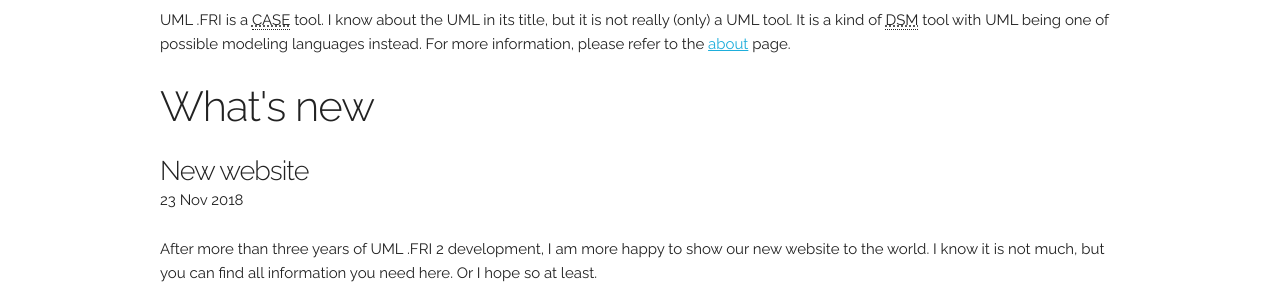
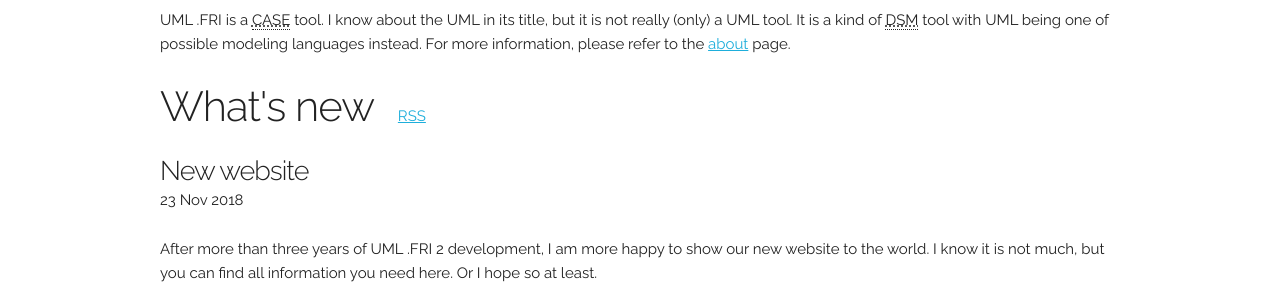
Before and after one commit to umlfri/umlfri.github.io, a Jekyll site: the page built from index.md, in a window 1280 px wide. Shown: the part 145-445 px from the top of the page. Built offline with Jekyll 4.4.1, drawn with Linux system fonts in a browser that asks for light colours.

Commit message:
RSS news link

```diff
--- a/_layouts/indexpage.html
+++ b/_layouts/indexpage.html
@@ -6,7 +6,9 @@
 
 {% assign psize = site.posts | size %}
 {% if psize > 0 %}
+<div class="news_list">
 <h2>What's new</h2>
+<a href="{{ '/feed.xml' | prepend: site.baseurl }}" class="feed_link" rel="alternate" type="application/rss+xml">RSS</a>
 
 {% for post in site.posts %}
 <div class="news_post">
@@ -17,3 +19,4 @@
 </div>
 {% endfor %}
 {% endif %}
+</div>
--- a/_sass/news.scss
+++ b/_sass/news.scss
@@ -20,3 +20,14 @@
     }
   }
 }
+
+.news_list {
+  h2 {
+    display: inline-block;
+  }
+
+  a.feed_link {
+    display: inline-block;
+    margin-left: 20px;
+  }
+}
```
